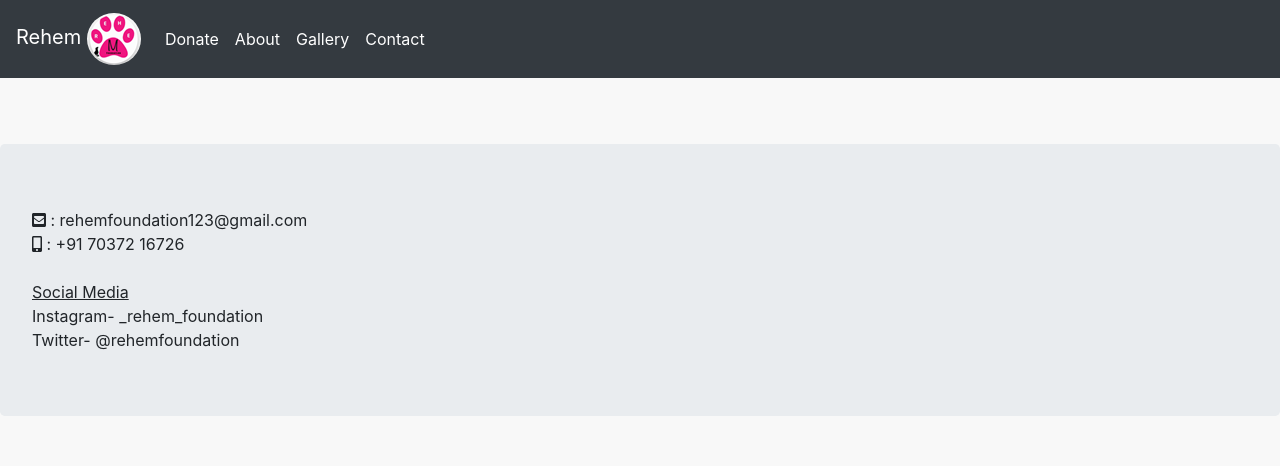
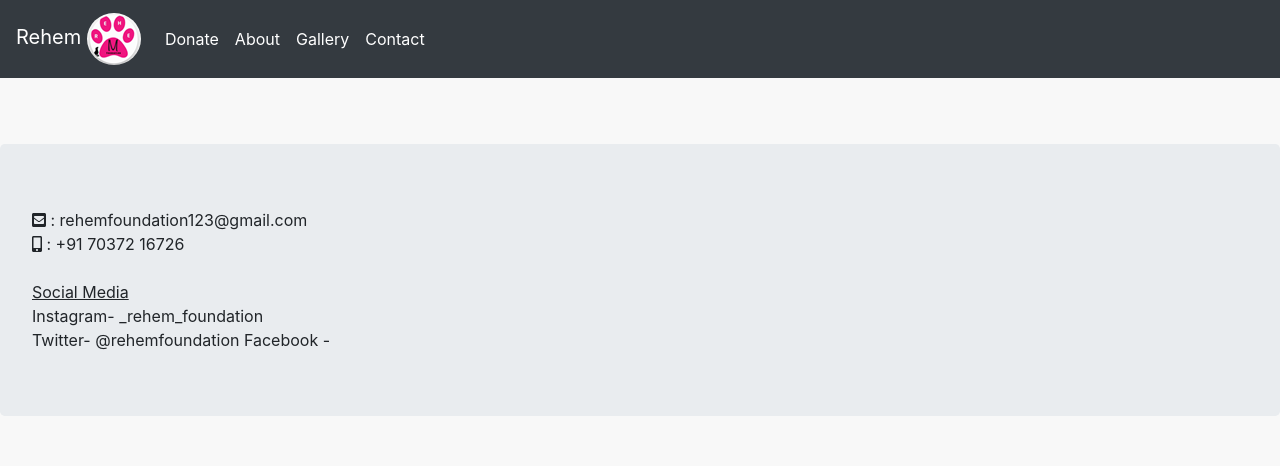
Before and after one commit to ashwinnarayanan09/rehem, a React (Create React App) app: page /contact in a window 1280 px wide. Shown: the top 466 px of the page. Built offline with nearby package versions, Linux system fonts and the light colour scheme.

Commit message:
added FB in contact

```diff
--- a/src/components/Contact.js
+++ b/src/components/Contact.js
@@ -11,6 +11,7 @@ function Contact() {
             <u>Social Media</u><br/>
             Instagram- _rehem_foundation<br/>
             Twitter- @rehemfoundation
+            Facebook -
         </div>
 
 
```
